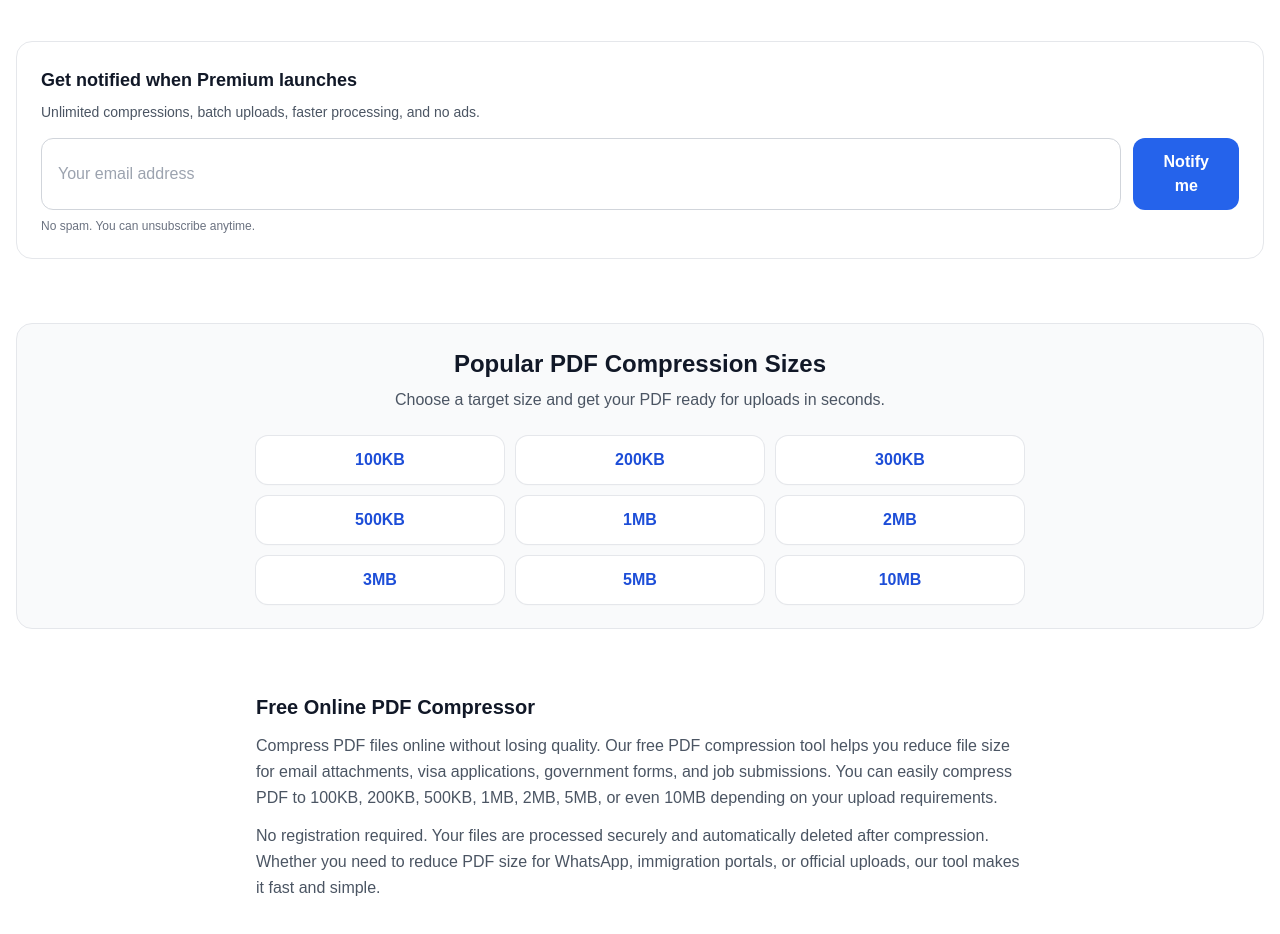
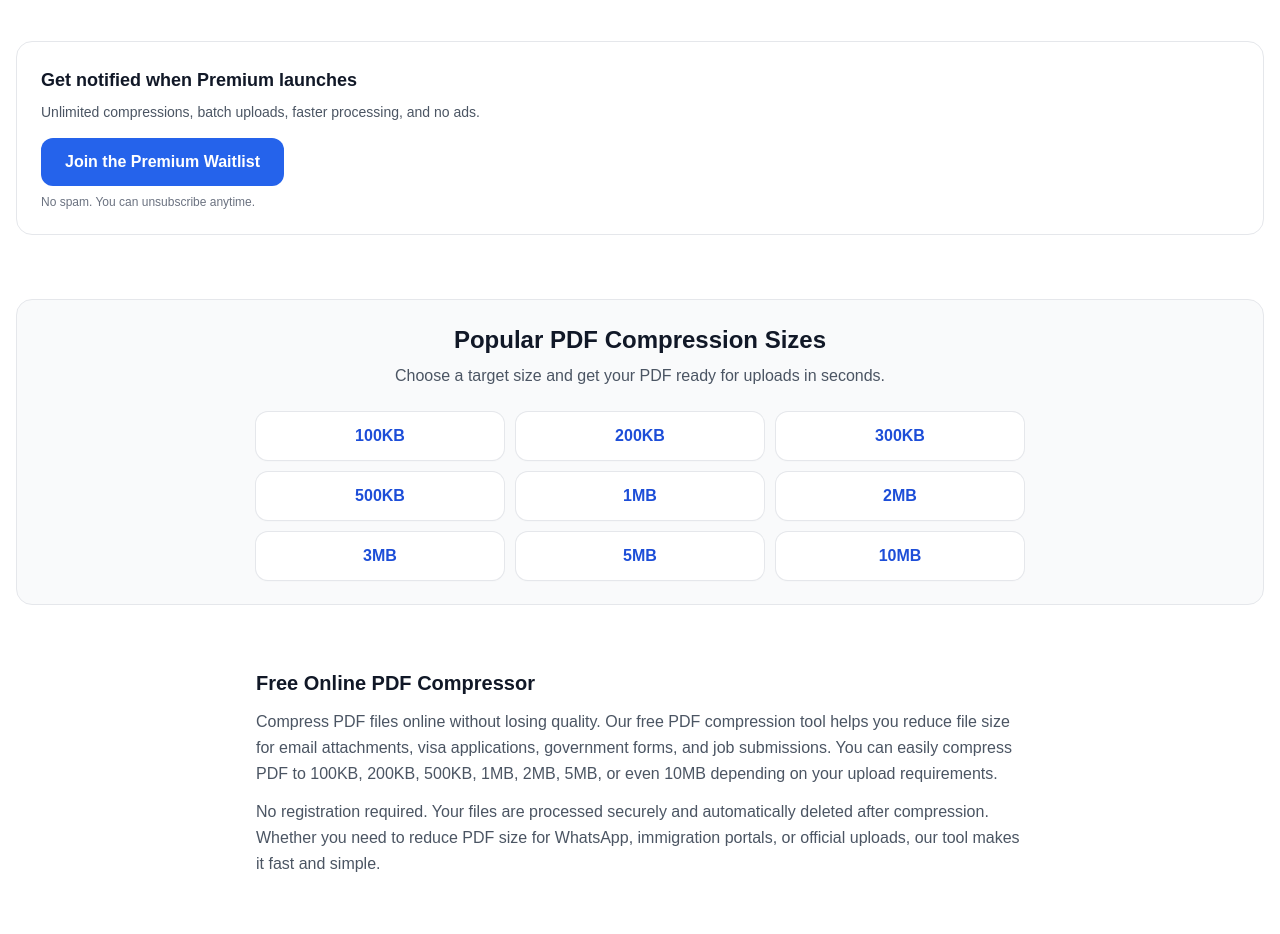
Before and after one commit to behicyildirim/compresspdfto2mb, a Next.js app: page / in a window 1280 px wide. Shown: the part 2060-2994 px from the top of the page. Built offline with nearby package versions, Linux system fonts and the light colour scheme.

Commit message:
Simplify waitlist UX

```diff
--- a/app/page.tsx
+++ b/app/page.tsx
@@ -294,20 +294,14 @@ export default function Home() {
     Unlimited compressions, batch uploads, faster processing, and no ads.
   </p>
 
-  <div className="mt-4 flex flex-col sm:flex-row gap-3">
-    <input
-      type="email"
-      required
-      placeholder="Your email address"
-      className="w-full rounded-xl border border-gray-300 px-4 py-3 outline-none focus:ring-2 focus:ring-blue-200"
-    />
+  <div className="mt-4">
   <a
-  href="https://forms.gle/BM1DjKrabQ2FSuiUA"
+    href="https://forms.gle/bRp16FM6pho8hPAB7"
     target="_blank"
     rel="noreferrer"
-  className="rounded-xl bg-blue-600 px-5 py-3 font-semibold text-white hover:bg-blue-700 transition text-center"
+    className="inline-flex items-center justify-center rounded-xl bg-blue-600 px-6 py-3 font-semibold text-white hover:bg-blue-700 transition"
   >
-  Notify me
+    Join the Premium Waitlist
   </a>
 </div>
 
```
Lines whose indentation alone changed are shown as unchanged.
